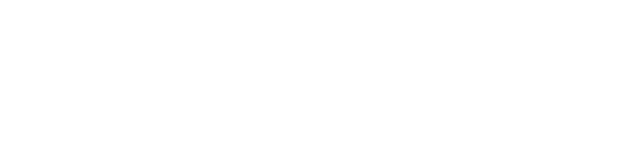
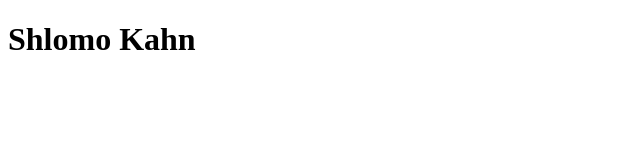
Before and after one commit to tsvi7223/tirgul2, a plain HTML site: page index.html in a window 1280 px wide. Shown: the whole page, without its empty margins (0-640 px from the left). Drawn offline with Linux system fonts and the light colour scheme.

Commit message:
add name

```diff
--- a/index.html
+++ b/index.html
@@ -5,6 +5,6 @@
     <title>git guid</title>
 </head>
 <body>
-
+<h1>Shlomo Kahn</h1>
 </body>
 </html>
```
